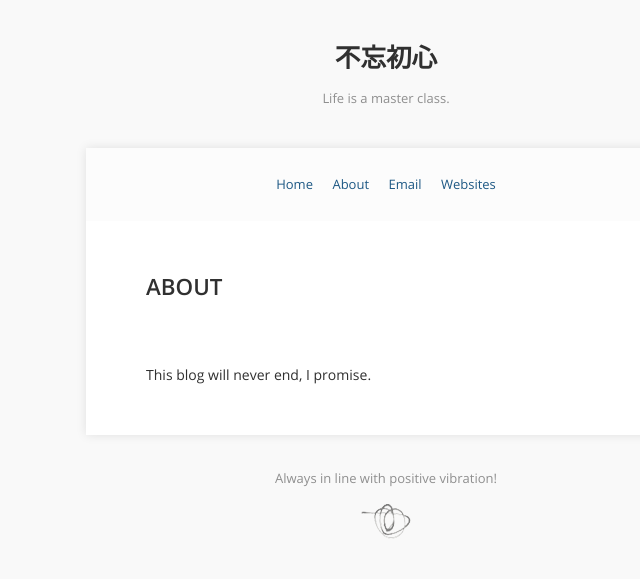
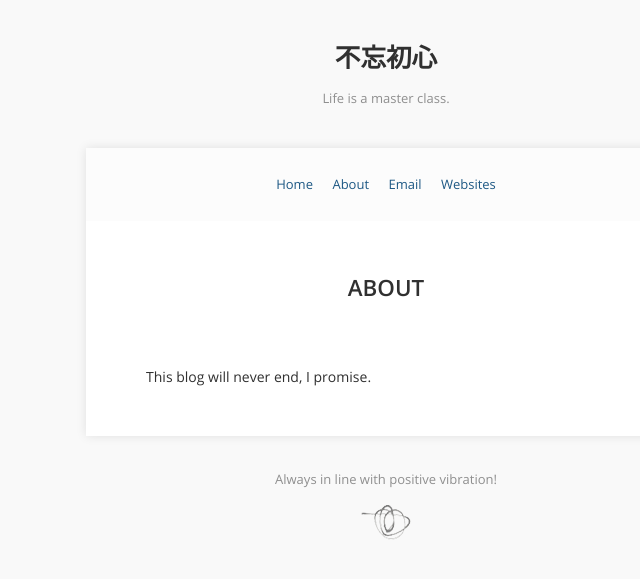
Before and after one commit to yusite/yuzijie, a Jekyll site: the page built from about.md, in a window 1280 px wide. Shown: the top 579 px of the page, without its empty margins (254-894 px from the left). Built offline with Jekyll 4.4.1, drawn with Linux system fonts in a browser that asks for light colours.

Commit message:
update style

```diff
--- a/_sass/_responsive.scss
+++ b/_sass/_responsive.scss
@@ -9,7 +9,8 @@
   body #container #ind-linkedin {
     display: none;
   }
-  body #container .links, body #container .content {
+  body #container .links,
+  body #container .content {
     padding: $post-margin-480;
   }
   body #container .links section.post,
@@ -43,7 +44,7 @@
   ul.posts li {
     text-align: center;
     margin-top: 6px;
-    margin-bottom: 20px;
+    margin-bottom: 22px;
   }
   section.post blockquote:before,
   section > p blockquote:before {
@@ -61,4 +62,7 @@
   #go-back-home {
     font-size: 1.4rem;
   }
+  .phone-hide {
+    display: none;
+  }
 }
--- a/_sass/_zac.scss
+++ b/_sass/_zac.scss
@@ -32,7 +32,7 @@
 }
 section.post {
   h1 {
-    text-align: left;
+    margin-top: 20px;
     font-size: 1.6em;
   }
   h2 {
```
